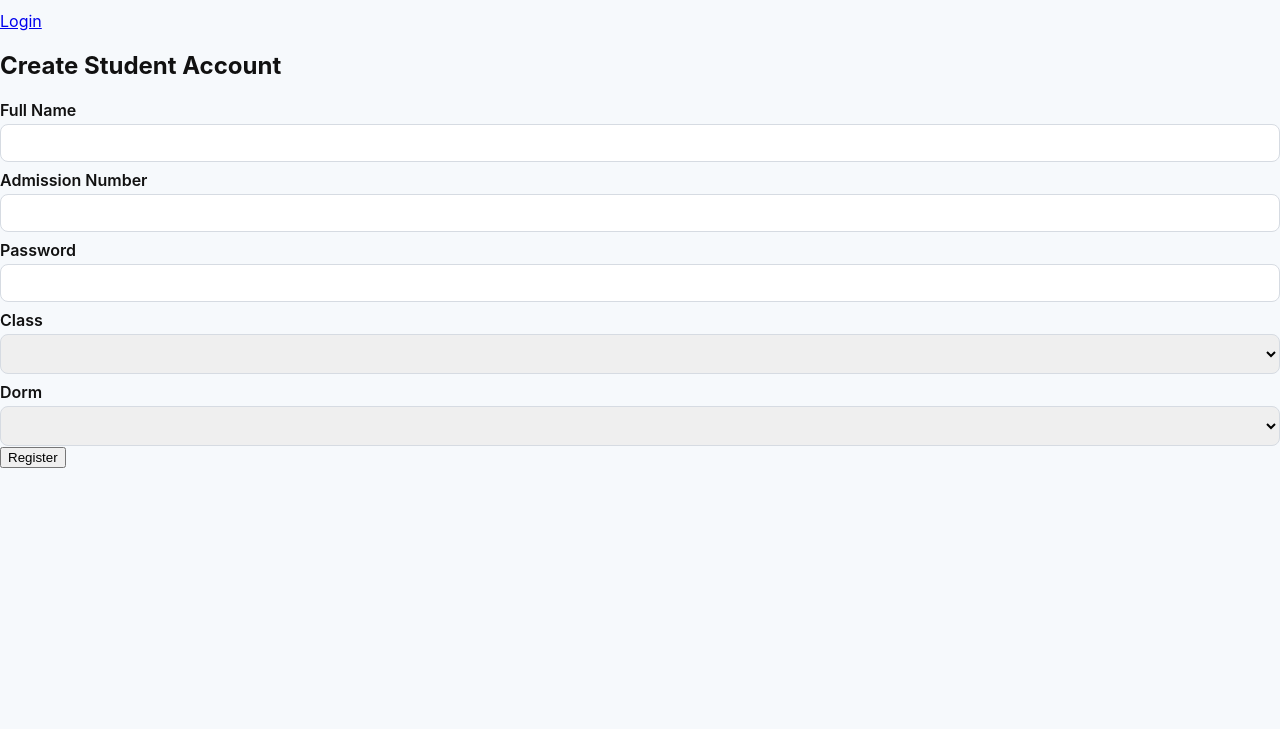
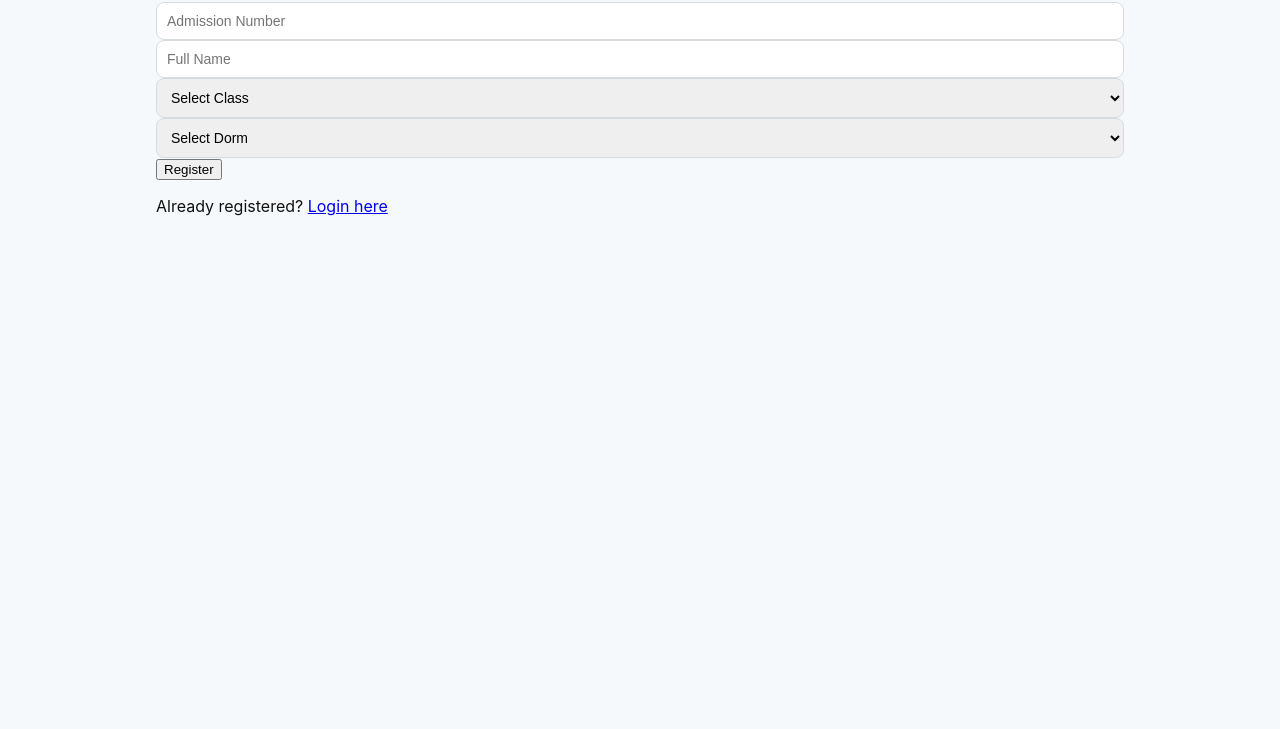
Before and after one commit to infinitegw/vot, a website: page register.html in a window 1280 px wide. Shown: the part 71-800 px from the top of the page. Drawn offline with Linux system fonts and the light colour scheme.

Commit message:
Update register.html

```diff
--- a/register.html
+++ b/register.html
@@ -1,41 +1,34 @@
 <!DOCTYPE html>
-<html lang="en">
+<html>
 <head>
-  <meta charset="UTF-8">
-  <meta name="viewport" content="width=device-width, initial-scale=1.0">
-  <title>Register - School Voting System</title>
+  <title>Register</title>
   <link rel="stylesheet" href="style.css">
 </head>
-<body>
-  <header>
-    <h1>School Voting System</h1>
-    <nav>
-      <a href="login.html">Login</a>
-    </nav>
-  </header>
-
-  <main>
-    <h2>Create Student Account</h2>
-    <form id="registerForm">
-      <label>Full Name</label>
-      <input type="text" id="regName" required>
-
-      <label>Admission Number</label>
-      <input type="text" id="regAdm" required>
-
-      <label>Password</label>
-      <input type="password" id="regPass" required>
-
-      <label>Class</label>
-      <select id="regClass" required></select>
-
-      <label>Dorm</label>
-      <select id="regDorm" required></select>
-
-      <button type="submit">Register</button>
-    </form>
-  </main>
+<body onload="loadRegistrationOptions()">
+  <div class="container">
+    <h2>📝 Student Registration</h2>
+    <input type="text" id="adm" placeholder="Admission Number">
+    <input type="text" id="name" placeholder="Full Name">
+    <select id="class"><option disabled selected>Loading Classes...</option></select>
+    <select id="dorm"><option disabled selected>Loading Dorms...</option></select>
+    <button onclick="register()">Register</button>
+    <p>Already registered? <a href="index.html">Login here</a></p>
+  </div>
 
   <script src="script.js"></script>
+  <script>
+    function loadRegistrationOptions() {
+      const classes = JSON.parse(localStorage.getItem("classes")) || [];
+      const dorms = JSON.parse(localStorage.getItem("dorms")) || [];
+
+      document.getElementById("class").innerHTML =
+        `<option disabled selected>Select Class</option>` +
+        classes.map(c => `<option>${c}</option>`).join("");
+
+      document.getElementById("dorm").innerHTML =
+        `<option disabled selected>Select Dorm</option>` +
+        dorms.map(d => `<option>${d}</option>`).join("");
+    }
+  </script>
 </body>
 </html>
```
